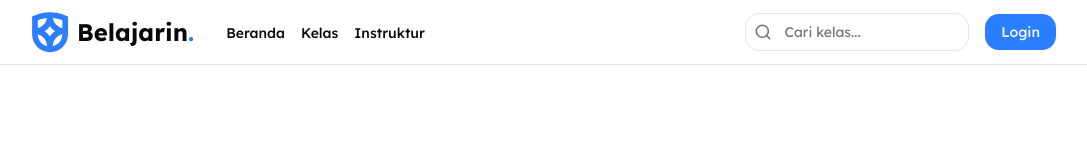
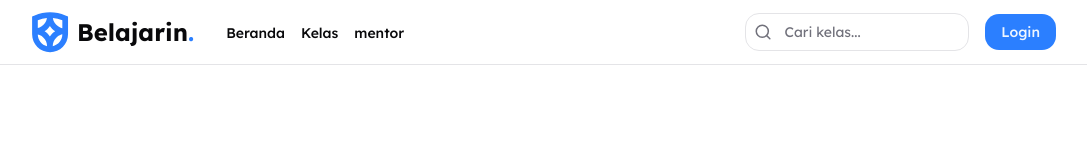
Before and after one commit to fitronansori/next-belajarin, a Next.js app: page / in a window 1280 px wide. Shown: the top 160 px of the page, without its empty margins (96-1183 px from the left). Built offline with nearby package versions, Linux system fonts and the light colour scheme; no server answers.

Commit message:
fix: correct title and href for navigation link to instructors

```diff
--- a/src/constants/data.ts
+++ b/src/constants/data.ts
@@ -11,8 +11,8 @@ export const nav_links = [
   },
   {
     id: 3,
-    title: "Instruktur",
-    href: "/instructors",
+    title: "mentor",
+    href: "/mentors",
   },
 ];
 
```
